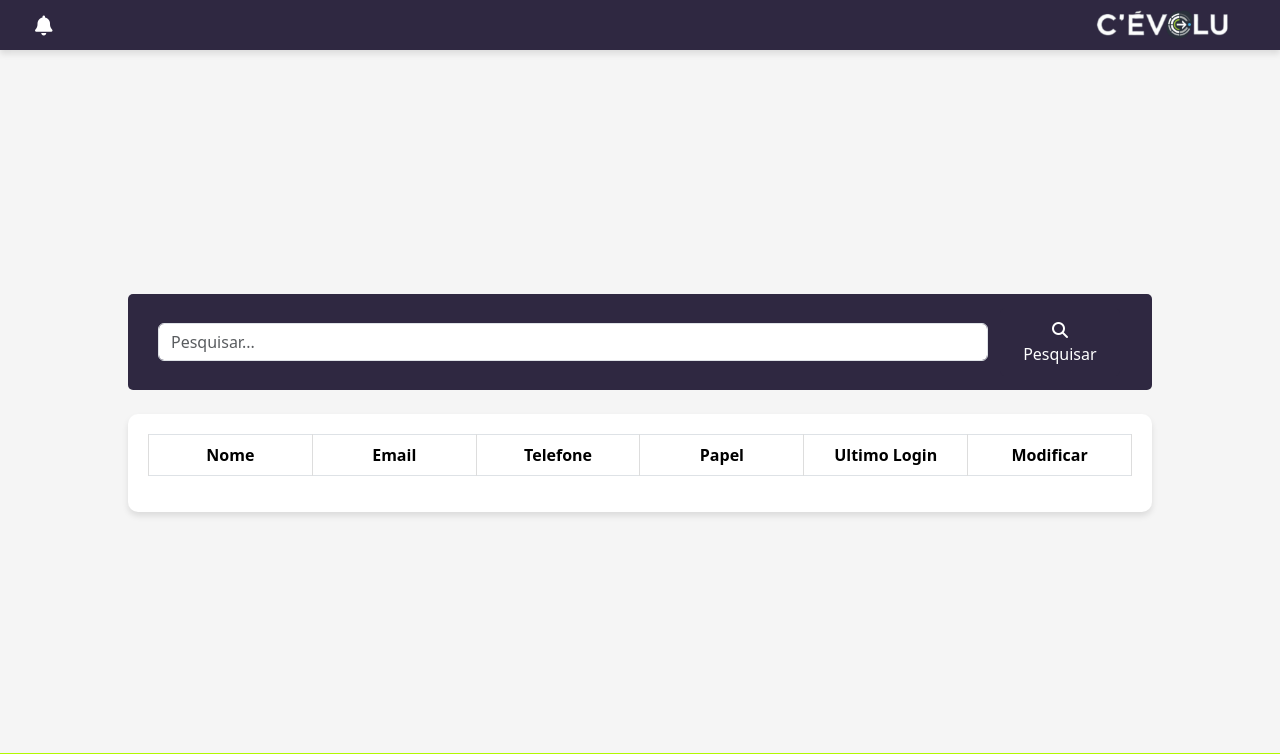
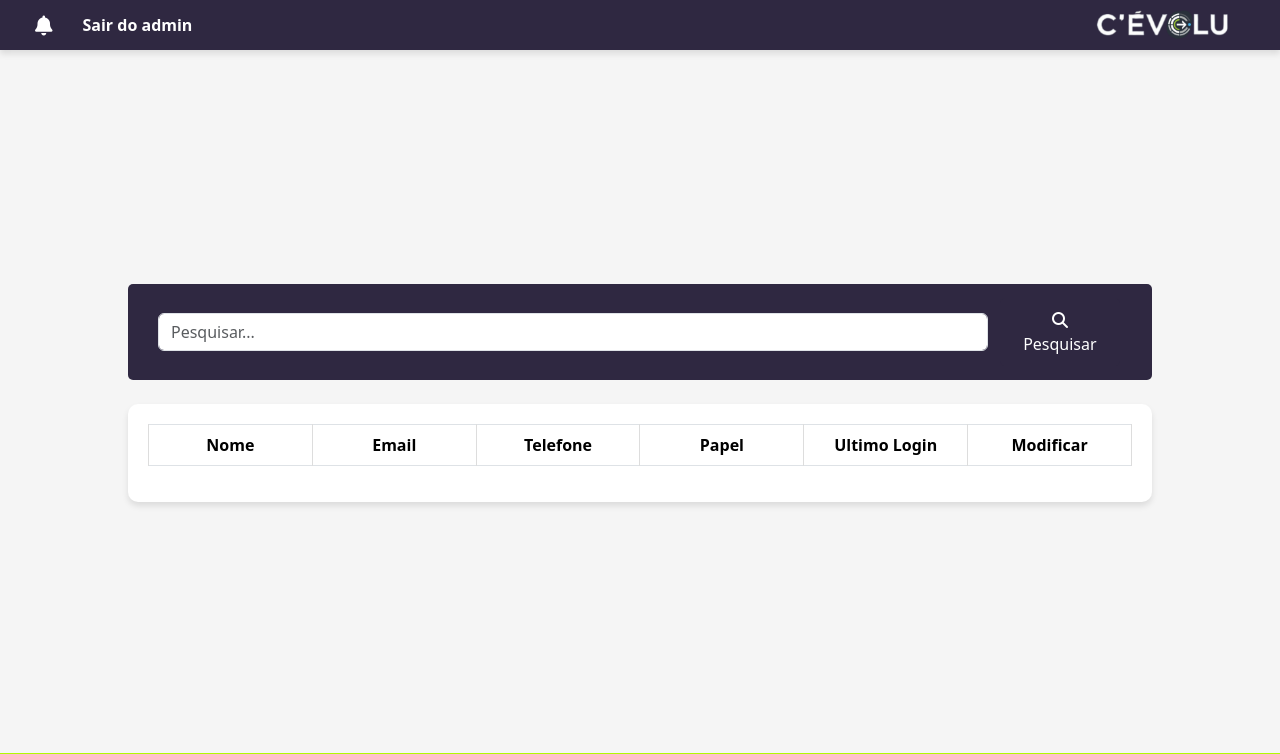
Before and after one commit to Migueljose28/cevolu, a Python web app: template templates/admin.html in a window 1280 px wide. Shown: the top 754 px of the page. Run offline with Jinja, Linux system fonts and the light colour scheme; the template is opened without the code that fills it, so the values that code supplies are empty.

Commit message:
algumas alterações

```diff
--- a/static/js/admin.js
+++ b/static/js/admin.js
@@ -43,6 +43,7 @@
         const ano = dataObj.getFullYear();
         const dataFormatada = `${dia}/${mes}/${ano}`;
         duplicar(data[i].username, data[i].email, data[i].phone, data[i].role, dataFormatada);
+        document.getElementById("countUser").innerHTML = data.length;
       }
       } else {
         console.error("Requisição falhou:", response.status);
@@ -52,7 +53,7 @@
     }
   }
 
-  sendget();
+sendget();
 
 
   function duplicar(nome, email, telefone, role, last_login) {
@@ -96,6 +97,7 @@
           const dataFormatada = `${dia}/${mes}/${ano}`;
           console.log("Data formatada:", dataFormatada); // Se quiser exibir
           duplicar(data[i].username, data[i].email, data[i].phone, data[i].role, dataFormatada);
+          document.getElementById("countUser").innerHTML = data.length;
         }
 
       } else {
--- a/templates/admin.html
+++ b/templates/admin.html
@@ -13,10 +13,13 @@
     </head>
 <body>
     <nav>
+        <div class="d-flex flex-row">
+
         <a onclick="abrirModal(event)" class="nav-icon">
             <i class="fas fa-bell fa-lg"></i>
         </a>
-
+        <a href="main.html">Sair do admin</a>
+        </div>
         <a class="navbar-brand" href="/">
             <img src="../static/img/logo horixontal.png" alt="Logo" style="max-width: 160px; height: auto;">
         </a>
@@ -113,7 +116,7 @@
                 </tbody>
             </table>
         </div>
-
+<div id="countUser"></div>
     </main>
     <footer>
     <p style="text-align: center; font-size: smaller;" class="finalinfo">
--- a/templates/main.html
+++ b/templates/main.html
@@ -113,7 +113,7 @@
 
    <ul id="dropdown_pro" class="hidden py-2 space-y-2">
       <li>
-          <a href="#" class="flex items-center w-full p-2 text-gray-900 transition duration-75 rounded-lg pl-11 group hover:bg-gray-100 dark:text-white dark:hover:bg-gray-700">
+          <a href="abrirVagas.html" class="flex items-center w-full p-2 text-gray-900 transition duration-75 rounded-lg pl-11 group hover:bg-gray-100 dark:text-white dark:hover:bg-gray-700">
               <span class="flex-grow">Abrir vagas</span>
               <span class="inline-flex items-center justify-center px-2 ml-3 text-sm font-medium text-gray-800 bg-gray-100 rounded-full dark:bg-gray-700 dark:text-gray-300">Pro</span>
           </a>
```
Also changed, not shown: static/js/modify.js (added).
